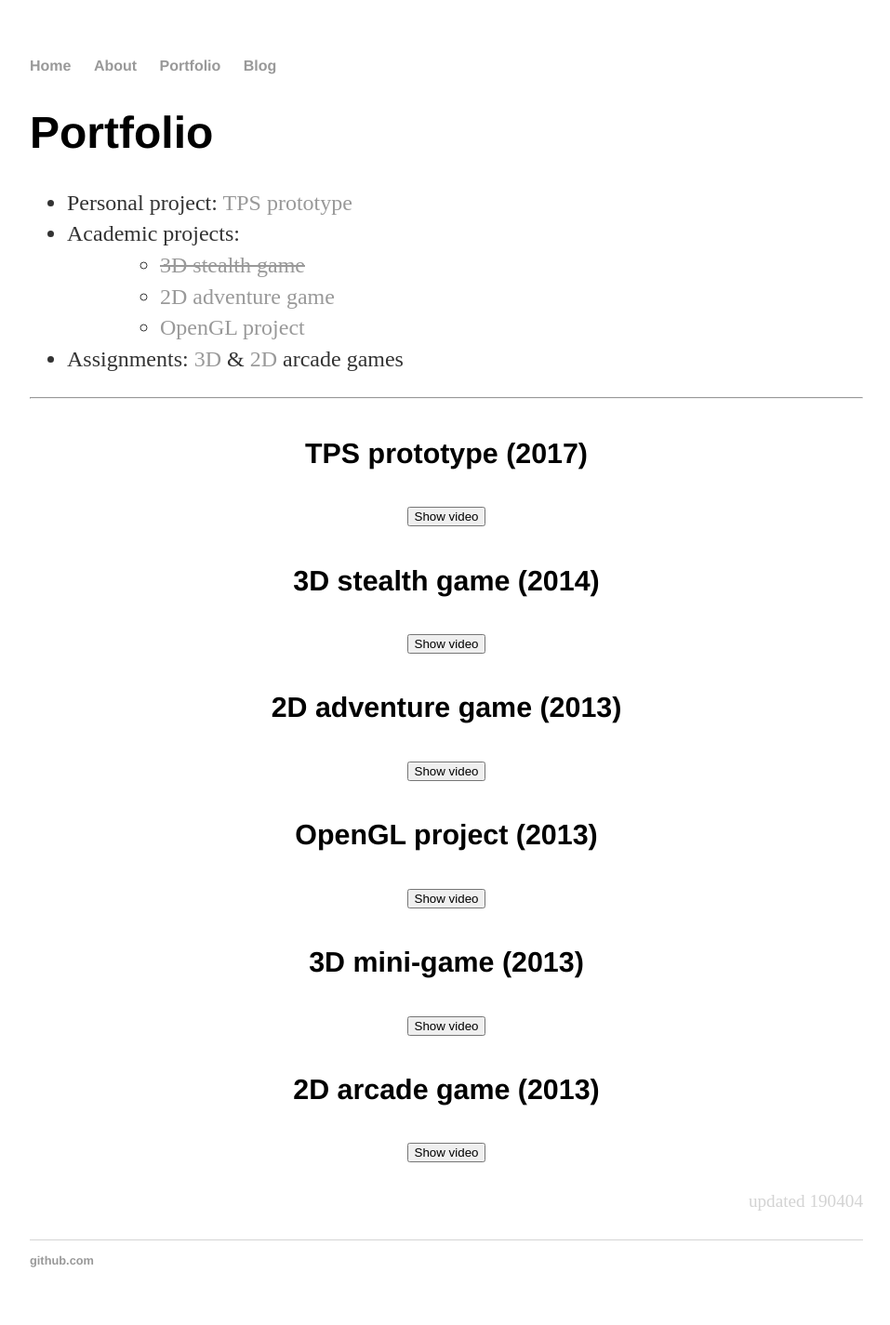
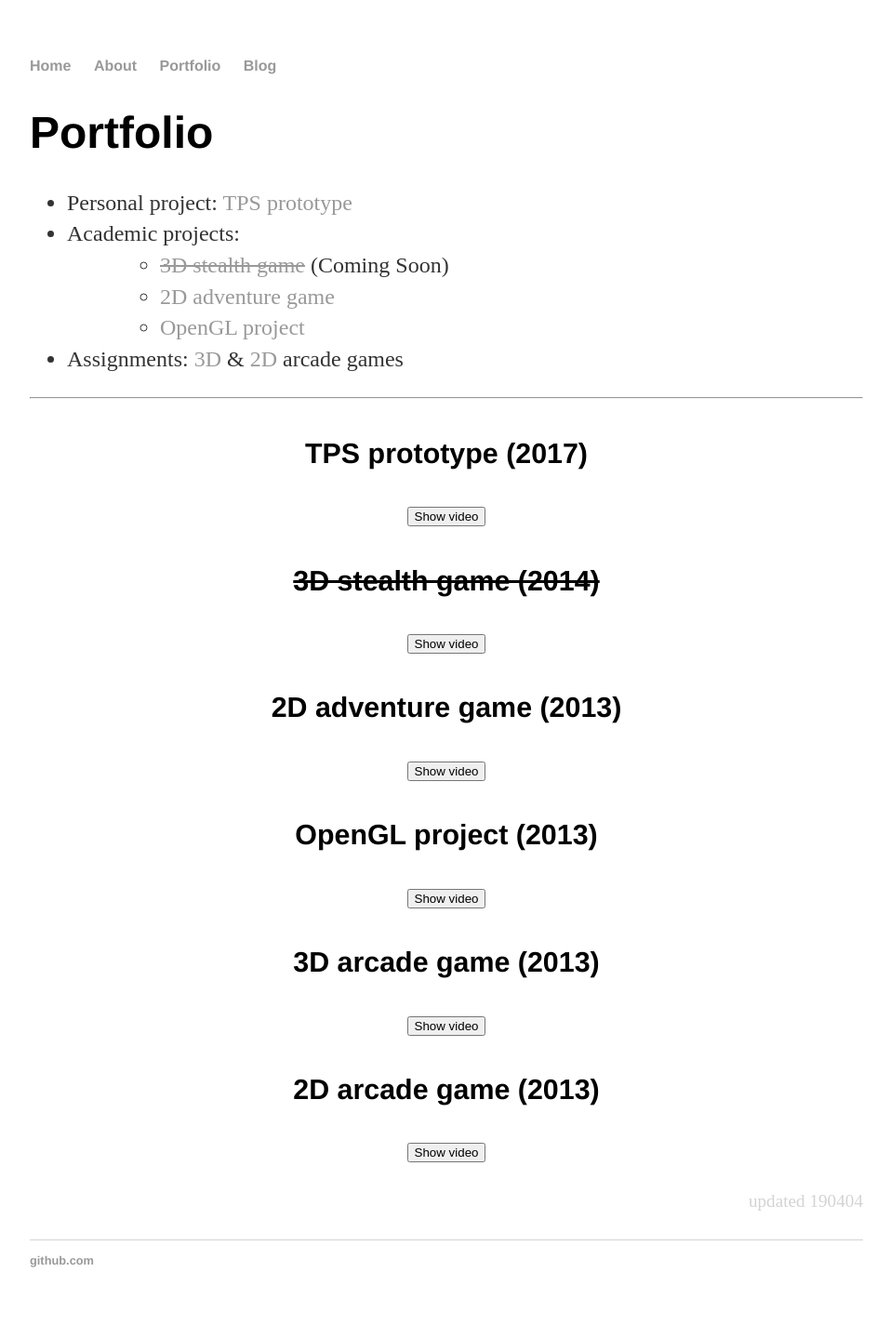
Before and after one commit to lbtb/lbtb.github.io, a Jekyll site: the page built from portfolio/index.html, in a window 1280 px wide. Shown: the whole page at 93% size, without its empty margins (160-1117 px from the left). Built offline with Jekyll 4.4.1, drawn with Linux system fonts in a browser that asks for light colours.

Commit message:
Update index.html

```diff
--- a/portfolio/index.html
+++ b/portfolio/index.html
@@ -62,7 +62,7 @@ title: Portfolio
 				<li>Personal project: <a href="#TPS">TPS prototype</a></li>
 				<li>Academic projects:
 					<ul class="academic_projects">
-						<li><a href="#Stealth"><s>3D stealth game</s></a></li>
+						<li><a href="#Stealth"><s>3D stealth game</s></a> (Coming Soon)</li>
 						<li><a href="#Adventure">2D adventure game</a></li>
 						<li><a href="#OpenGL">OpenGL project</a></li>
 					</ul>
@@ -80,7 +80,7 @@ title: Portfolio
 					<br/><span style="color:Red"><b>Caution:</b> Lower your volume.</span> <b>Tools:</b> Unity 4.7.2, C#, Blender, Photoshop (4 weeks)
 				</p>
 
-				<h4 id="Stealth">3D stealth game (2014)</h4>
+				<h4 id="Stealth"><s>3D stealth game (2014)</s></h4>
 				<button id="Stealth_button" onclick="showVid('Stealth')">Show video</button>
 				<p class="video" id="Stealth_vid">
 					<iframe width="768" height="432" src="https://www.youtube-nocookie.com/embed/_" frameborder="0" allow="accelerometer; autoplay; encrypted-media; gyroscope; picture-in-picture" allowfullscreen></iframe>
@@ -101,7 +101,7 @@ title: Portfolio
 					<br/><b>Tools:</b> Visual Studio, C++, OpenGL, Blender, Photoshop
 				</p>
 
-				<h4 id="Arcade3D">3D mini-game (2013)</h4>
+				<h4 id="Arcade3D">3D arcade game (2013)</h4>
 				<button id="Arcade3D_button" onclick="showVid('Arcade3D')">Show video</button>
 				<p class="video" id="Arcade3D_vid">
 					<iframe width="768" height="432" src="https://www.youtube-nocookie.com/embed/zfZ1lyMrR4c" frameborder="0" allow="accelerometer; autoplay; encrypted-media; gyroscope; picture-in-picture" allowfullscreen></iframe>
```
